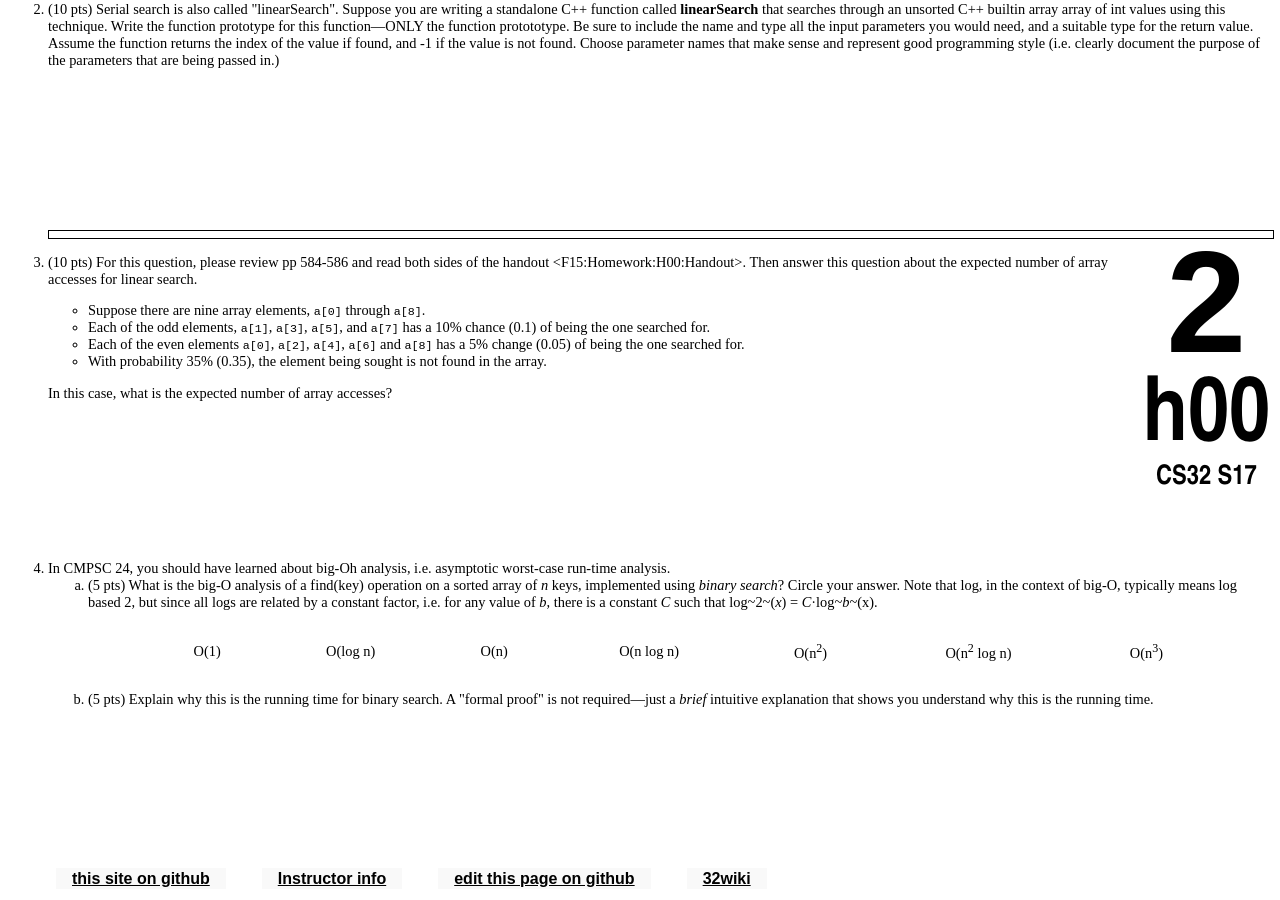
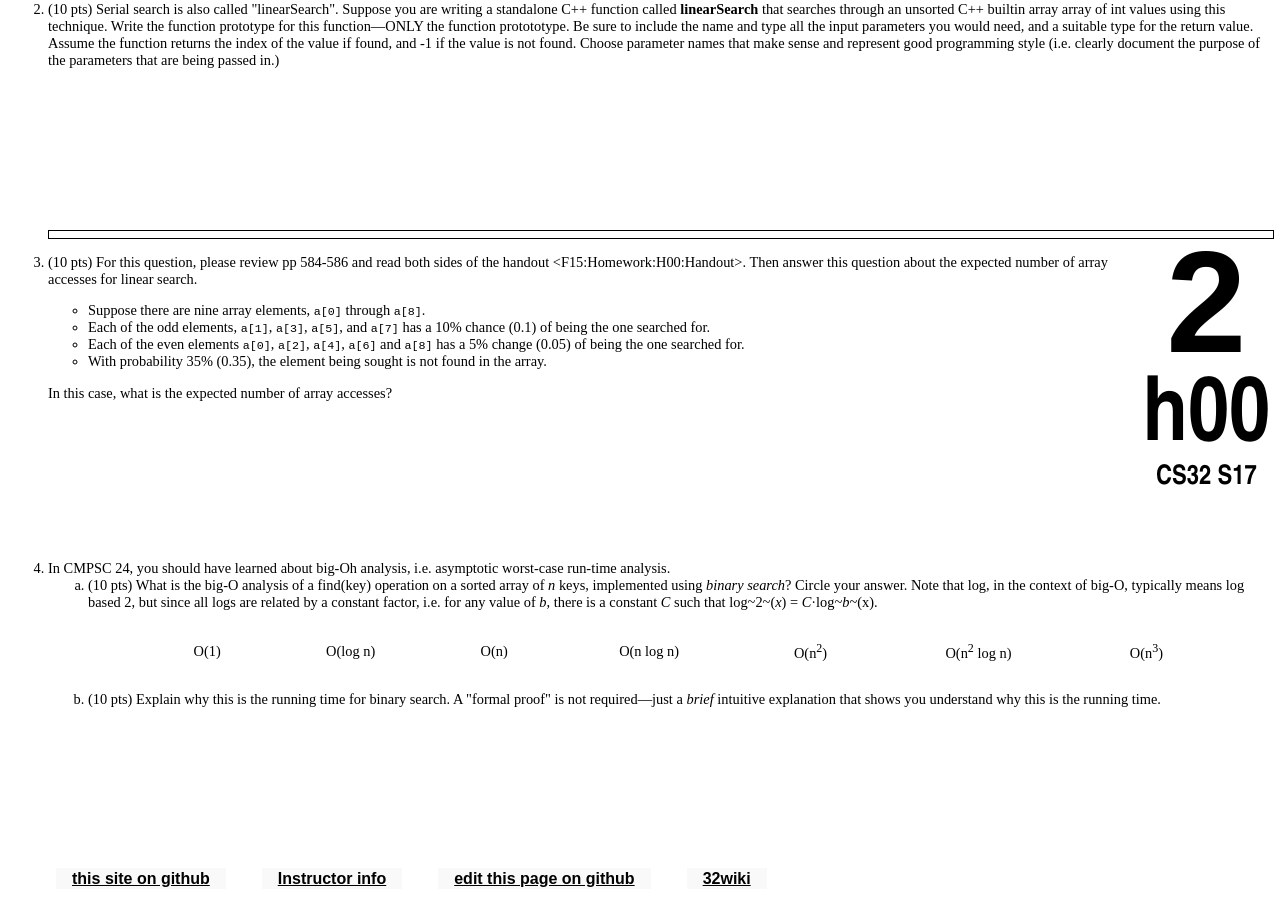
Before and after one commit to ucsb-cs32-s17/ucsb-cs32-s17.github.io, a Jekyll site: the page built from _hwk/h00.md, in a window 1280 px wide and 900 px high, scrolled down 1138 px. Built offline with Jekyll 4.4.1, drawn with Linux system fonts in a browser that asks for light colours.

Commit message:
Update h00.md

```diff
--- a/_hwk/h00.md
+++ b/_hwk/h00.md
@@ -107,7 +107,7 @@ asymptotic worst-case run-time analysis.
 
 <ol>
 <li style="padding-top:0px; margin-top:0px; margin-bottom:0px; padding-bottom:0em;">
-(5 pts) What is the big-O analysis of a find(key) operation on a
+(10 pts) What is the big-O analysis of a find(key) operation on a
 sorted array of <em>n</em> keys, implemented using <em>binary
 search</em>?
 Circle your answer.
@@ -137,7 +137,7 @@ such that <span style="white-space:nowrap">log~2~(<em>x</em>) =
 </li>
 
 <li style="padding-top:0px; margin-top:0px; margin-bottom:0px; padding-bottom:10em;">
-       (5 pts) Explain why this is the running time for binary search.
+       (10 pts) Explain why this is the running time for binary search.
         A "formal proof" is not required—just a <em>brief</em> intuitive
         explanation that shows you understand why this is the running
         time.
```
